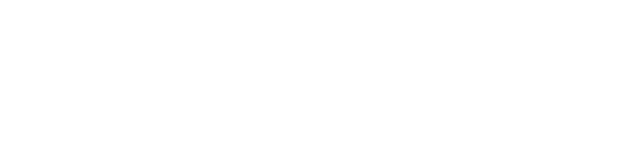
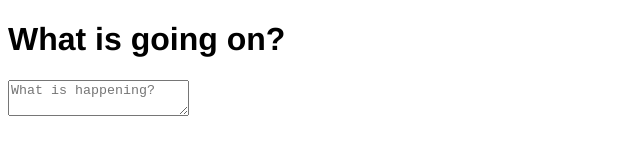
Before and after one commit to mrpib909/project-2-what, a plain HTML site: page what.html in a window 1280 px wide. Shown: the whole page, without its empty margins (0-640 px from the left). Drawn offline with Linux system fonts and the light colour scheme.

Commit message:
added the tags

```diff
--- a/what.html
+++ b/what.html
@@ -7,6 +7,10 @@
 		<link rel="stylesheet" href="what.css">
 	</head>
 	<body>
-
+		<h1>What is going on?</h1>
+		<form action="what.html">
+<textarea name="what" id="what" placeholder="What is happening?"></textarea>
+</form>
+<script src="what.js"></script>
 	</body>
 </html>
```
